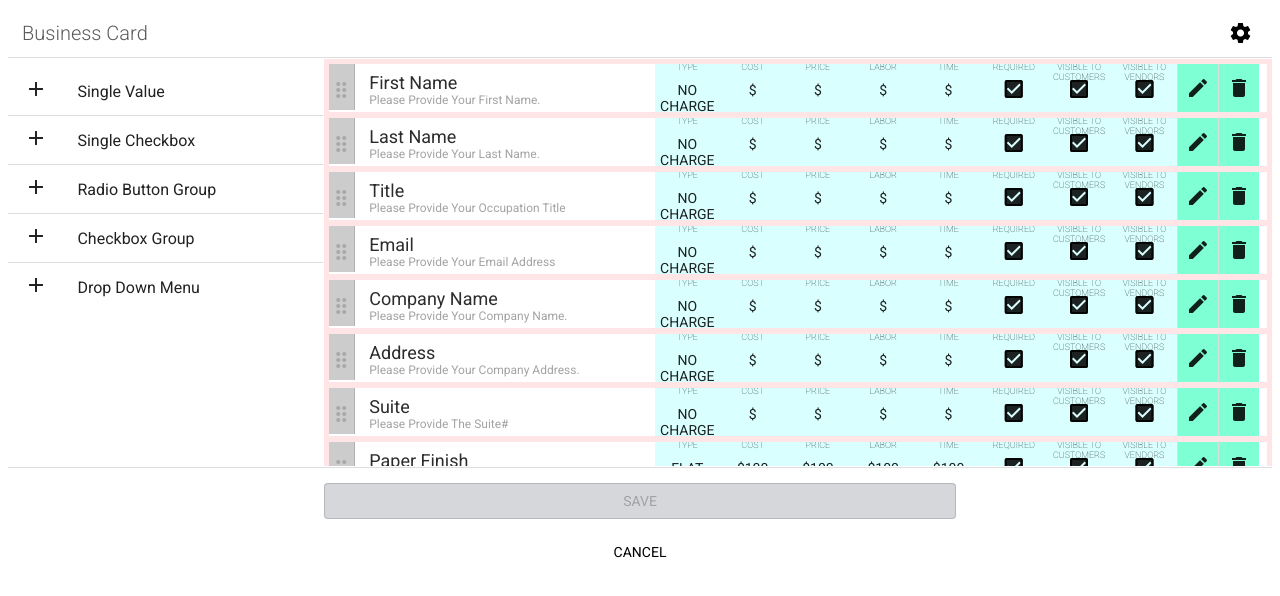
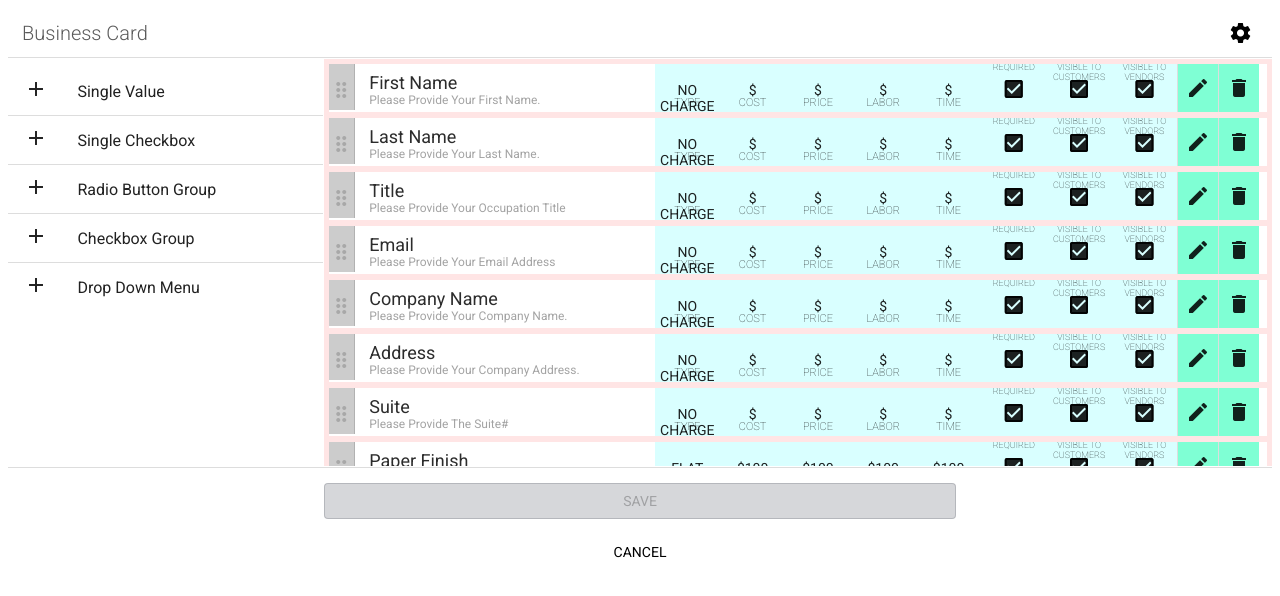
Before and after one commit to elwood-berry/esbcore-form-builder, an Angular app: page / in a window 1280 px wide. Shown: the top 596 px of the page. Built offline with nearby package versions, Linux system fonts and the light colour scheme.

Commit message:
1 file modified

```diff
--- a/src/assets/scss/_attr-item.scss
+++ b/src/assets/scss/_attr-item.scss
@@ -87,6 +87,14 @@
           width: 100%;
         }
 
+        // SETTING TITLE.
+        .setting-title {
+          bottom: 3px;
+          font-size: 11px;
+          position: absolute;
+          width: 100%;
+        }
+
         // DISPLAY CHECKBOX OUTLINE.
         .checkbox-outline {
           position: absolute;
```
